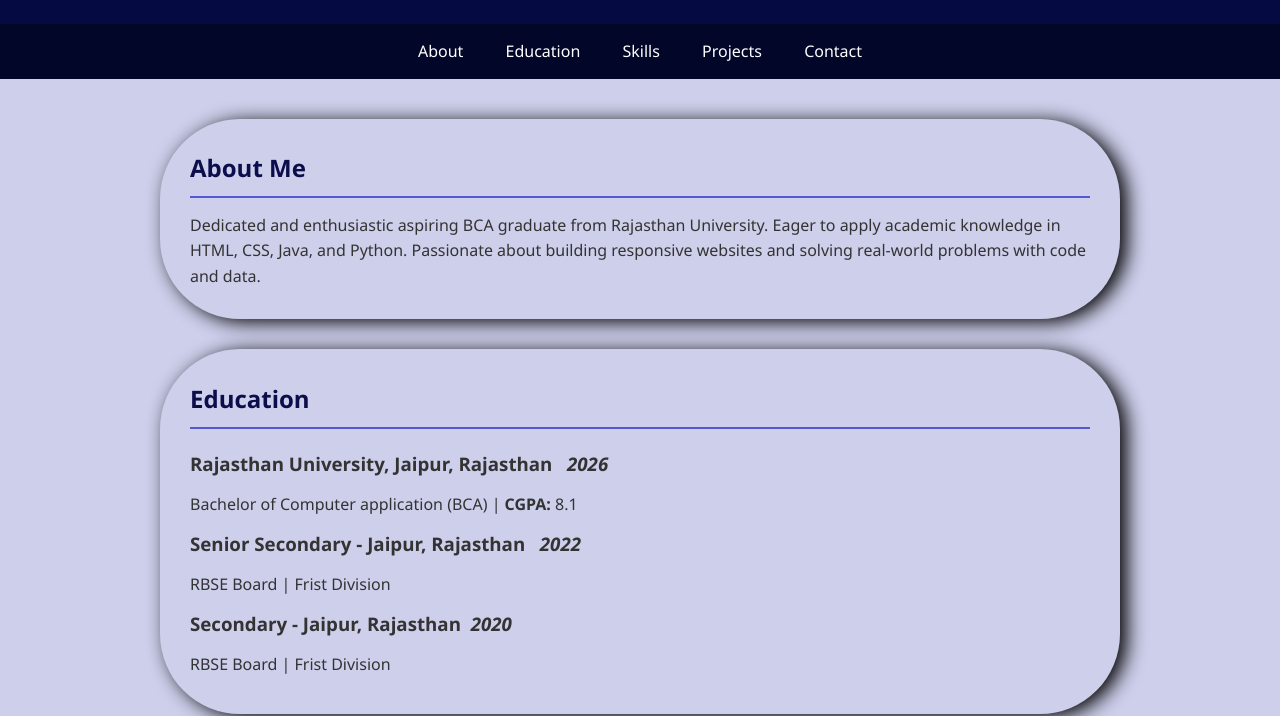
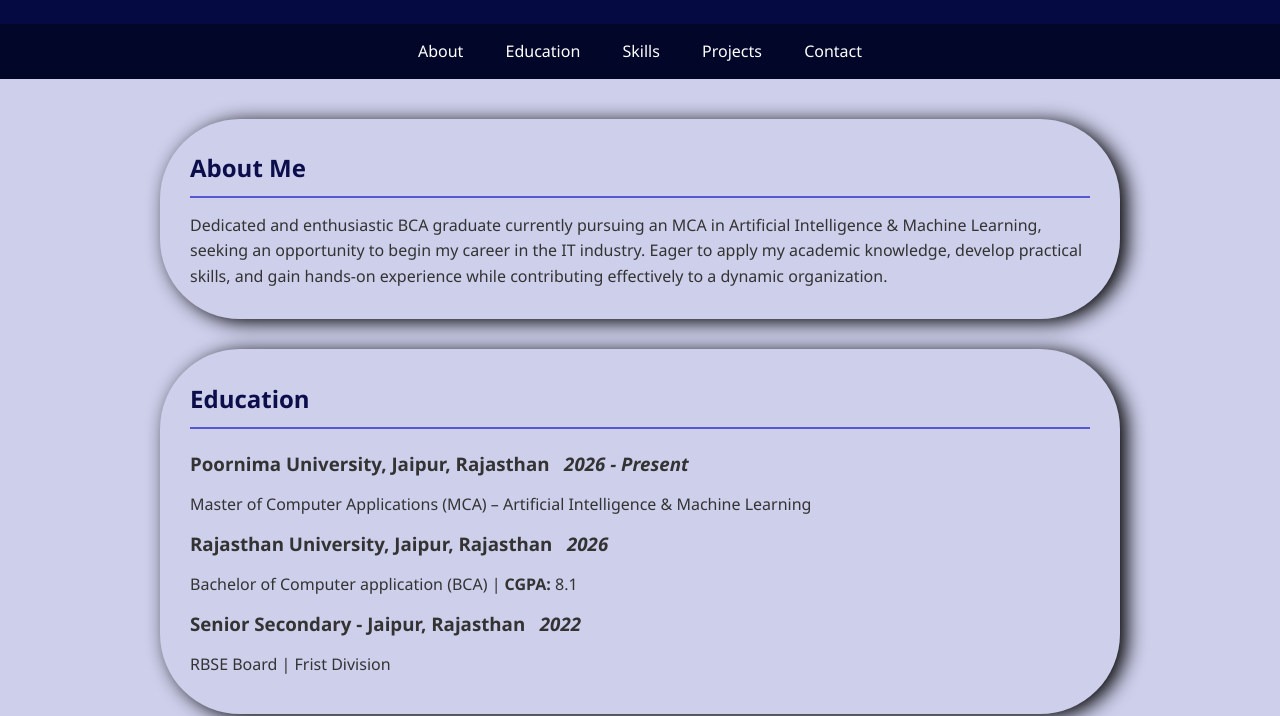
Before and after one commit to charlliii/Prince-Github, a plain HTML site: page index.html in a window 1280 px wide. Shown: the part 113-829 px from the top of the page. Drawn offline with Linux system fonts and the light colour scheme.

Commit message:
Update index.html

```diff
--- a/index.html
+++ b/index.html
@@ -171,19 +171,20 @@
 
         <section id="about">
             <h2>About Me</h2>
-            <p>Dedicated and enthusiastic aspiring BCA graduate from Rajasthan University. Eager
-to apply academic knowledge in HTML, CSS, Java, and Python. Passionate about building
-responsive websites and solving real-world problems with code and data.</p>
+            <p>Dedicated and enthusiastic BCA graduate currently pursuing an MCA in Artificial Intelligence & Machine Learning,
+                 seeking an opportunity to begin my career in the IT industry.
+                  Eager to apply my academic knowledge, develop practical skills,
+                and gain hands-on experience while contributing effectively to a dynamic organization.</p>
         </section>
 
       <section id="Education" class="edu">
         <h2>Education</h2>
+        <h3>Poornima University, Jaipur, Rajasthan  &nbsp; <i>2026 - Present</i></h3>
+        <p>Master of Computer Applications (MCA) – Artificial Intelligence & Machine Learning</p>
         <h3>Rajasthan University, Jaipur, Rajasthan  &nbsp; <i>2026</i></h3>
         <p>Bachelor of Computer application (BCA) | <strong>CGPA:</strong> 8.1 </p>
          <h3>Senior Secondary - Jaipur, Rajasthan &nbsp; <i>2022</i> </h3>
          <p>RBSE Board | Frist Division</p>
-        <h3>Secondary - Jaipur, Rajasthan &nbsp;<i>2020</i></h3>
-        <p>RBSE Board | Frist Division</p>
       </section>
 
 
```
